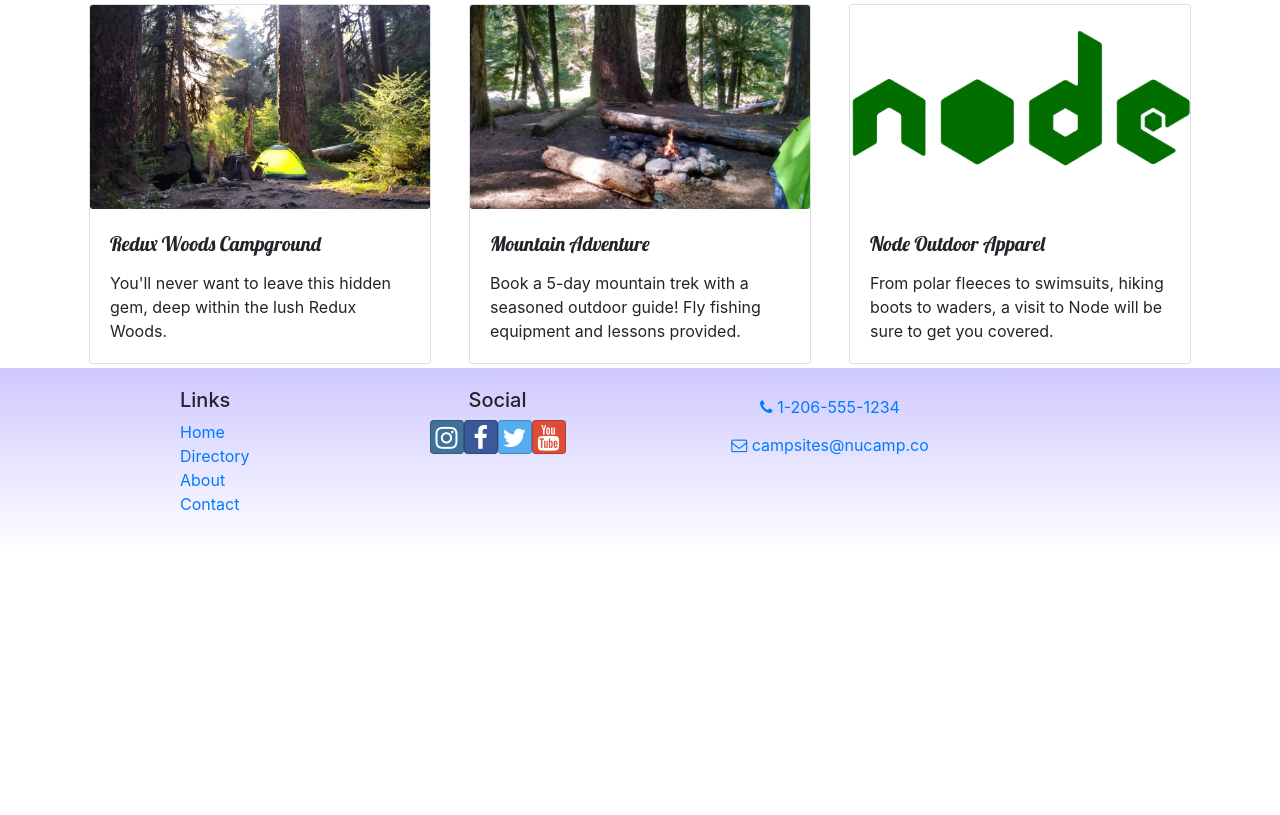
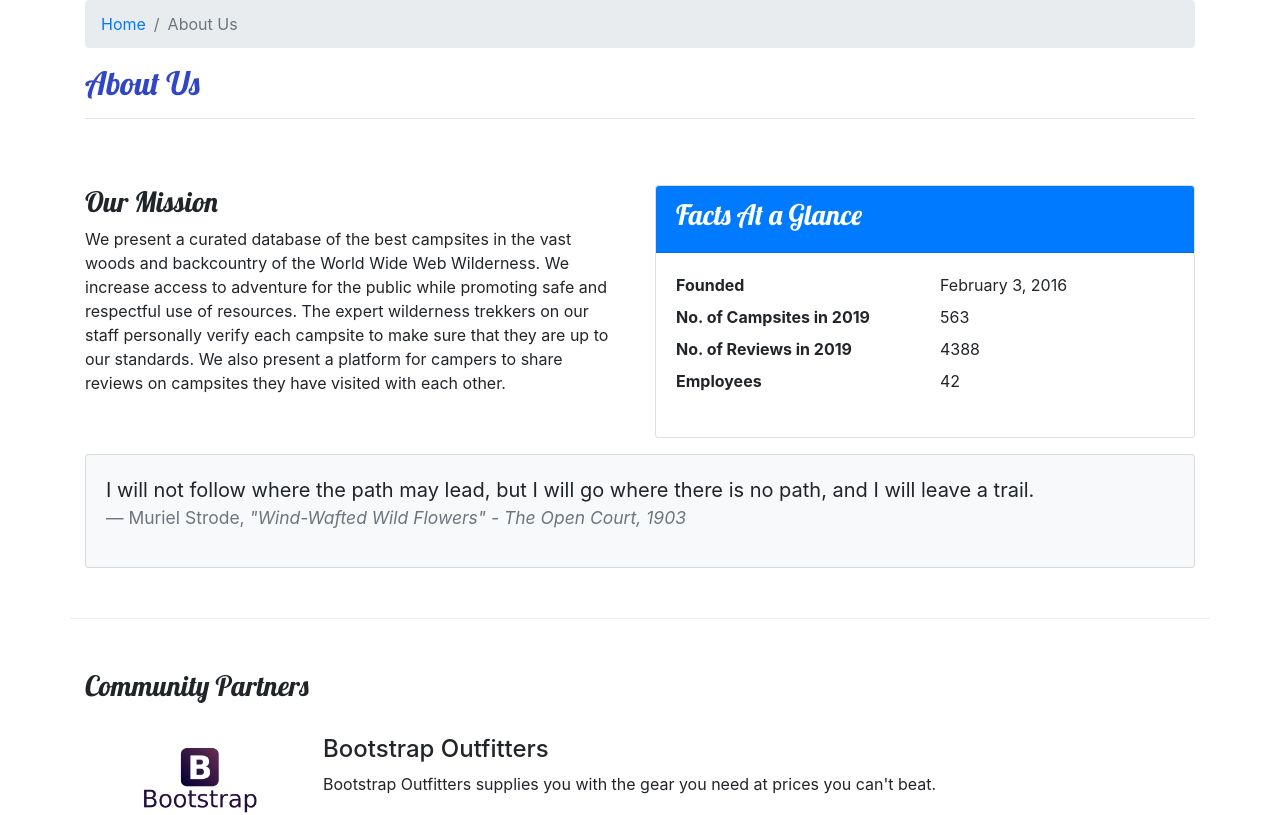
Before and after one commit to yuliyakf/Nucampsite, a React (Create React App) app: page /aboutus in a window 1280 px wide. Before the commit this address led to /home. Shown: the part 320-1135 px from the top of the page. Before the commit the page ends 872 px from the top, so only its background shows below. Built offline with nearby package versions, Linux system fonts and the light colour scheme.

Commit message:
aboutus page

```diff
--- /dev/null
+++ b/src/components/AboutComponent.js
@@ -0,0 +1,92 @@
+import React from 'react';
+import { Breadcrumb, BreadcrumbItem, Card, CardBody, CardHeader, Media } from 'reactstrap';
+import { Link } from 'react-router-dom';
+
+function RenderPartner({ partner }) {
+   if (partner) {
+      return (
+         <React.Fragment>
+            <Media object src={partner.image} alt={partner.name} width="150" />
+            <Media body className="ml-5 mb-4">
+               <Media heading>{partner.name}</Media>
+               {partner.description}
+            </Media>
+         </React.Fragment>
+      );
+   }
+   return (<div />)
+}
+
+function About(props) {
+
+   const partners = props.partners.map(partner => {
+      return (
+         <Media tag="li" key={partner.id}>
+            <RenderPartner partner={partner} />
+         </Media>
+      );
+   });
+
+   return (
+      <div className="container">
+         <div className="row">
+            <div className="col">
+               <Breadcrumb>
+                  <BreadcrumbItem><Link to="/home">Home</Link></BreadcrumbItem>
+                  <BreadcrumbItem active>About Us</BreadcrumbItem>
+               </Breadcrumb>
+               <h2>About Us</h2>
+               <hr />
+            </div>
+         </div>
+         <div className="row row-content">
+            <div className="col-sm-6">
+               <h3>Our Mission</h3>
+               <p>We present a curated database of the best campsites in the vast woods and backcountry of the World Wide Web Wilderness. We increase access to adventure for the public while promoting safe and respectful use of resources. The expert wilderness trekkers on our staff personally verify each campsite to make sure that they are up to our standards. We also present a platform for campers to share reviews on campsites they have visited with each other.</p>
+            </div>
+            <div className="col-sm-6">
+               <Card>
+                  <CardHeader className="bg-primary text-white"><h3>Facts At a Glance</h3></CardHeader>
+                  <CardBody>
+                     <dl className="row">
+                        <dt className="col-6">Founded</dt>
+                        <dd className="col-6">February 3, 2016</dd>
+                        <dt className="col-6">No. of Campsites in 2019</dt>
+                        <dd className="col-6">563</dd>
+                        <dt className="col-6">No. of Reviews in 2019</dt>
+                        <dd className="col-6">4388</dd>
+                        <dt className="col-6">Employees</dt>
+                        <dd className="col-6">42</dd>
+                     </dl>
+                  </CardBody>
+               </Card>
+            </div>
+            <div className="col">
+               <Card className="bg-light mt-3">
+                  <CardBody>
+                     <blockquote className="blockquote">
+                        <p className="mb-0">I will not follow where the path may lead, but I will go where there is no path, and I will leave a trail.</p>
+                        <footer className="blockquote-footer">Muriel Strode,{' '}
+                           <cite title="Source Title">"Wind-Wafted Wild Flowers" -
+                              The Open Court, 1903</cite>
+                        </footer>
+                     </blockquote>
+                  </CardBody>
+               </Card>
+            </div>
+         </div>
+         <div className="row row-content">
+            <div className="col-12">
+               <h3>Community Partners</h3>
+            </div>
+            <div className="col mt-4">
+               <Media list>
+                  {partners}
+               </Media>
+            </div>
+         </div>
+      </div>
+   );
+}
+
+export default About;
--- a/src/components/MainComponent.js
+++ b/src/components/MainComponent.js
@@ -6,6 +6,7 @@
 import Footer from './FooterComponent';
 import Home from './HomeComponent';
 import Contact from './ContactComponent';
+import About from './AboutComponent';
 import { COMMENTS } from '../shared/comments';
 import { PARTNERS } from '../shared/partners';
 import { PROMOTIONS } from '../shared/promotions';
@@ -49,6 +50,7 @@
                 <Switch>
                     <Route path='/home' component={HomePage} />
                     <Route exact path='/directory' render={() => <Directory campsites={this.state.campsites} />} />
+                    <Route exact path='/aboutus' render={() => <About partners={this.state.partners} />} />
                     <Route exact path='/contactus' component={Contact} />
                     <Route path='/directory/:campsiteId' component={CampsiteWithId} />
                     <Redirect to='/home' />
```
